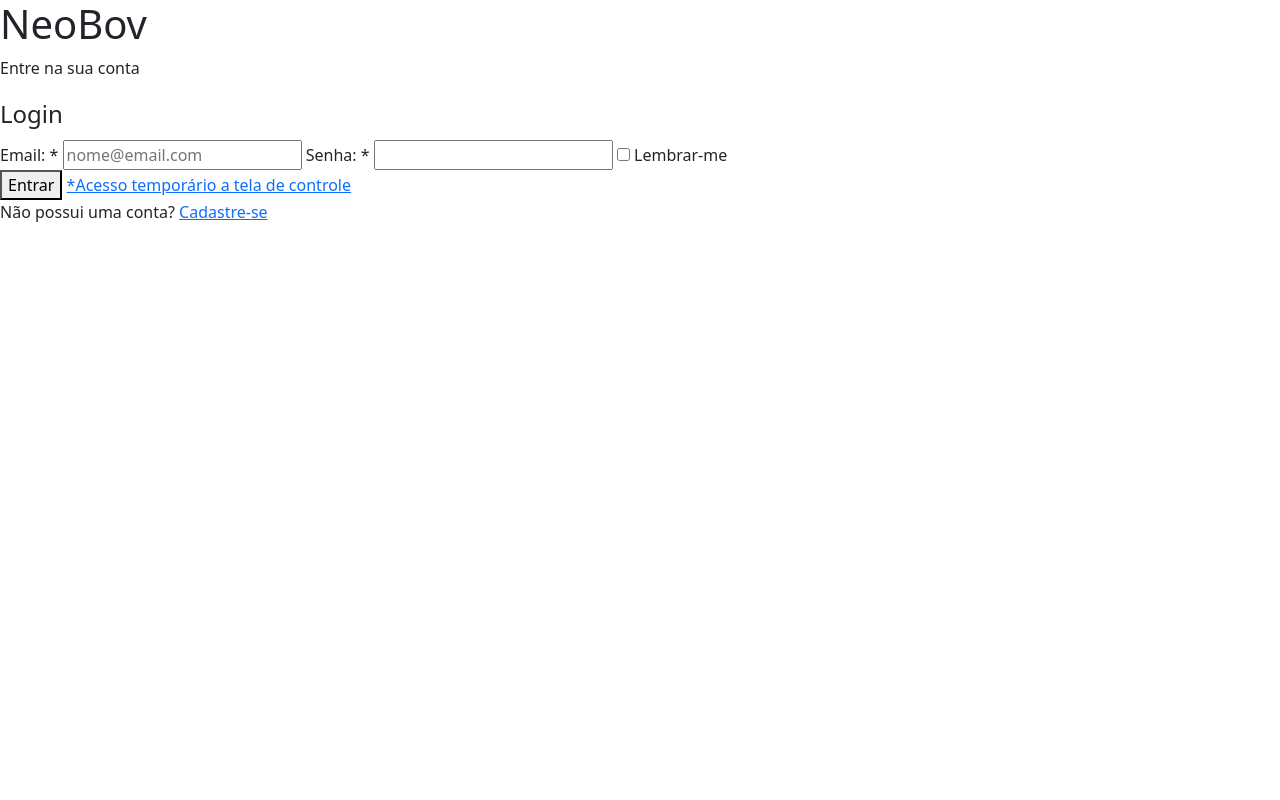
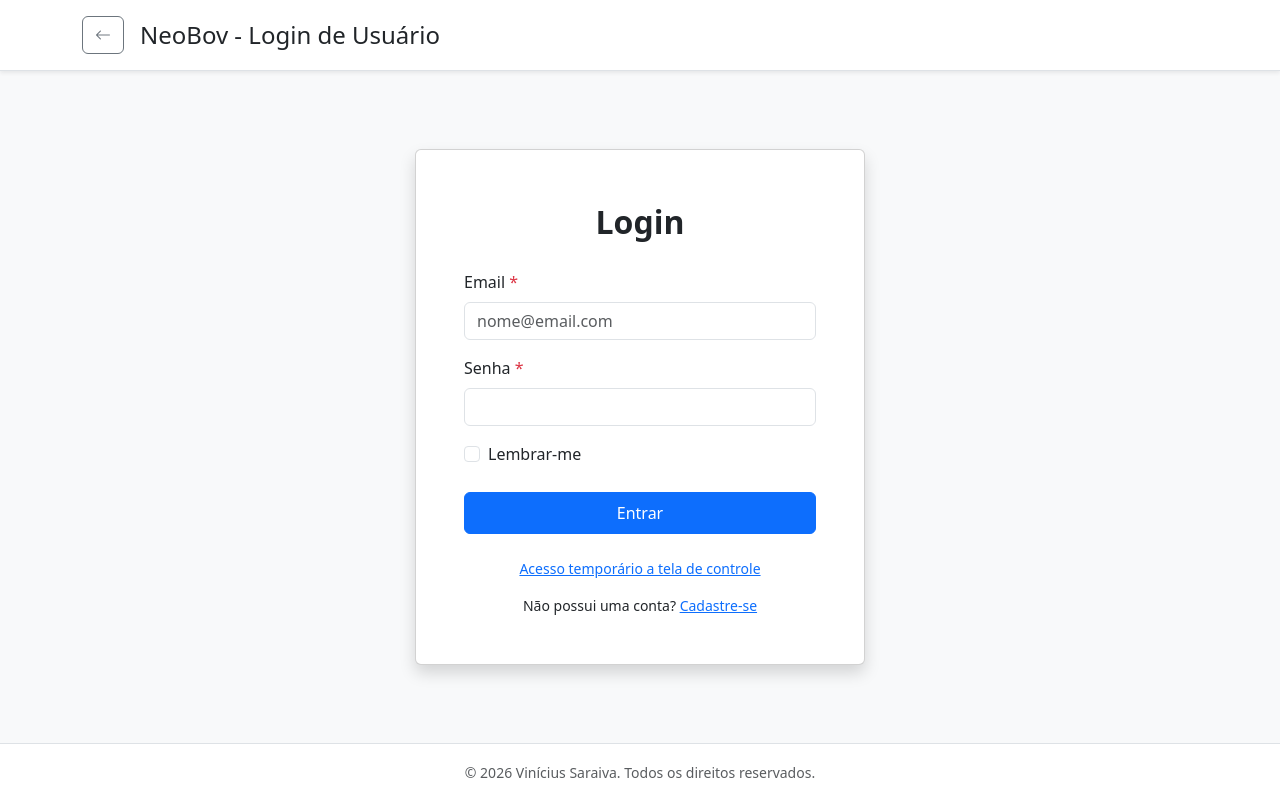
Before and after one commit to bernardo-vinicius/PPOII_VINICIUS, a website: page client/src/pages/account/login.html in a window 1280 px wide. Drawn offline with nearby package versions, Linux system fonts and the light colour scheme.

Commit message:
feat: add initial bootstrap styles

```diff
--- a/client/src/pages/account/login.html
+++ b/client/src/pages/account/login.html
@@ -4,6 +4,10 @@
     <meta charset="UTF-8" />
     <meta name="viewport" content="width=device-width, initial-scale=1.0" />
     <title>Login de Usuário</title>
+    <link
+      rel="stylesheet"
+      href="https://cdn.jsdelivr.net/npm/bootstrap-icons@1.13.1/font/bootstrap-icons.min.css"
+    />
     <link
       href="https://cdn.jsdelivr.net/npm/bootstrap@5.3.8/dist/css/bootstrap.min.css"
       rel="stylesheet"
@@ -17,61 +21,99 @@
       defer
     ></script>
   </head>
-  <body>
-    <main>
-      <h1>NeoBov</h1>
-      <p>Entre na sua conta</p>
+  <body class="bg-light d-flex flex-column min-vh-100">
+    <header class="bg-white border-bottom shadow-sm">
+      <div class="container d-flex align-items-center gap-3 py-3">
+        <a
+          href="/client/index.html"
+          class="btn btn-outline-secondary"
+          aria-label="Voltar para a página inicial"
+        >
+          <i class="bi bi-arrow-left"></i>
+        </a>
 
-      <div>
-        <form method="post">
+        <h1 class="h4 mb-0">NeoBov - Login de Usuário</h1>
+      </div>
+    </header>
+    <main
+      class="d-flex justify-content-center align-items-center flex-grow-1 mt-2 mb-2"
+    >
+      <!-- TODO: mover o max-width para uma classe CSS (ex.: .login-card) -->
+      <div class="card shadow p-5 w-100" style="max-width: 450px">
+        <form method="post" class="vstack gap-4">
           <fieldset>
-            <legend>Login</legend>
+            <legend class="text-center fs-2 fw-semibold mb-4">Login</legend>
 
-            <label for="email">Email: *</label>
+            <div class="mb-3">
+              <label for="email" class="form-label"
+                >Email <span class="text-danger">*</span></label
+              >
               <input
                 type="email"
+                class="form-control"
                 id="email"
                 name="email"
                 placeholder="nome@email.com"
                 autocomplete="email"
                 required
               />
+            </div>
 
             <!--
           Adicionar as seguintes funcionalidades as senhas:
           - "Olho" de toggle na visibilidade da senha
           - Opção "Esqueceu a senha?" (Talvez)
            -->
-            <label for="password">Senha: *</label>
+            <div class="mb-3">
+              <label for="password" class="form-label"
+                >Senha <span class="text-danger">*</span></label
+              >
               <input
                 type="password"
+                class="form-control"
                 id="password"
                 name="password"
                 minlength="8"
                 autocomplete="current-password"
                 required
               />
+            </div>
 
-            <label>
+            <div class="form-check">
               <input
+                class="form-check-input"
                 type="checkbox"
                 id="remember"
                 name="remember"
                 value="true"
               />
+
+              <label class="form-check-label" for="remember">
                 Lembrar-me
+              </label>
+            </div>
             <!--Opção "Lembrar-me": Fazer funcionar com o backend -->
-            </label>
           </fieldset>
 
-          <button type="submit">Entrar</button>
-          <a href="./control.html">*Acesso temporário a tela de controle</a>
-          <p>
+          <button type="submit" class="btn btn-primary w-100 py-2">
+            Entrar
+          </button>
+          <div class="text-center small">
+            <a href="./control.html">Acesso temporário a tela de controle</a>
+            <p class="mt-3 mb-0">
               Não possui uma conta?
               <a href="./register.html">Cadastre-se</a>
             </p>
+          </div>
         </form>
       </div>
     </main>
+    <footer class="bg-white border-top py-3 mt-auto">
+      <div class="container text-center">
+        <small class="text-muted">
+          &copy; 2026 Vinícius Saraiva. Todos os direitos reservados.
+        </small>
+      </div>
+    </footer>
   </body>
 </html>
```
Lines whose indentation alone changed are shown as unchanged.
